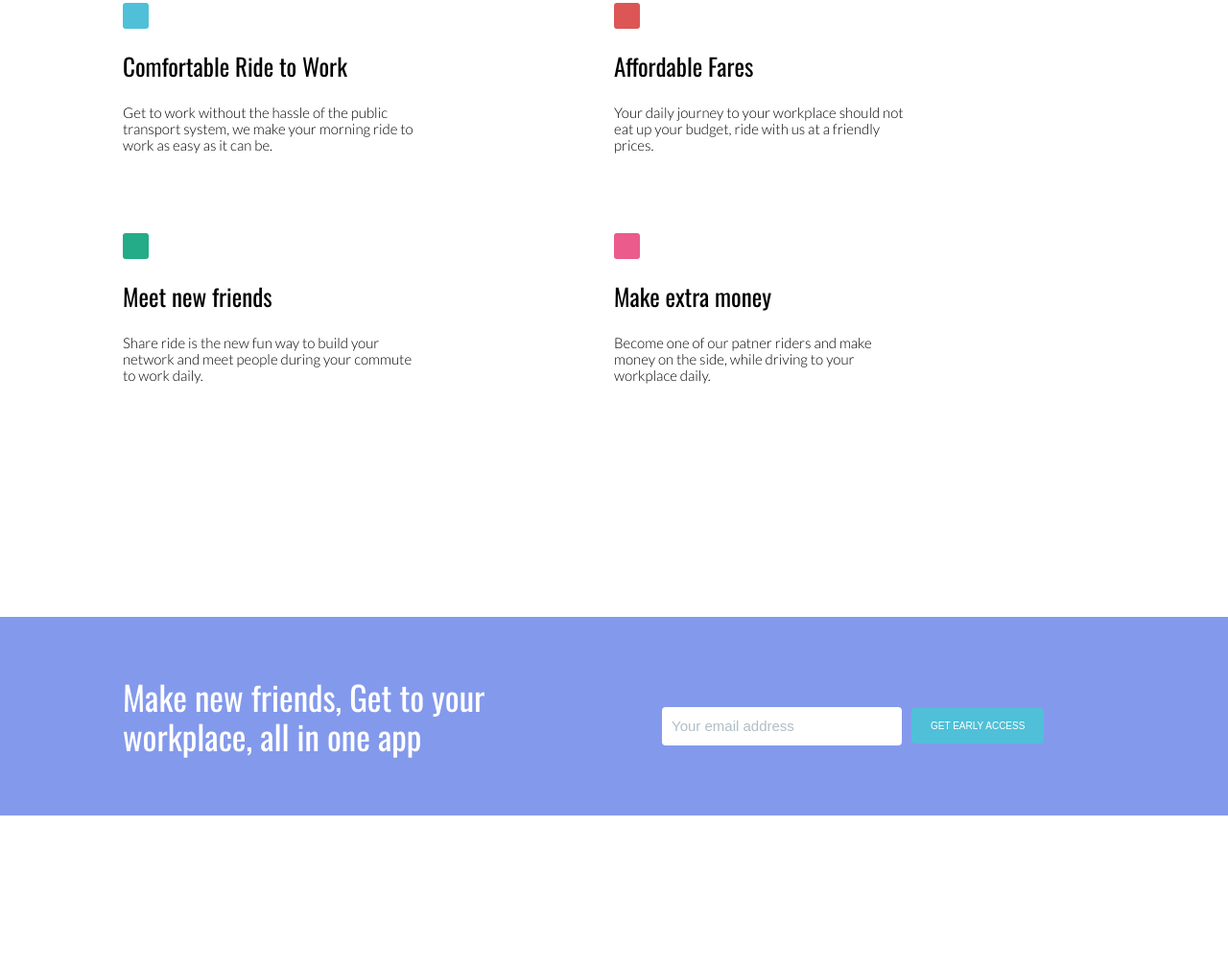
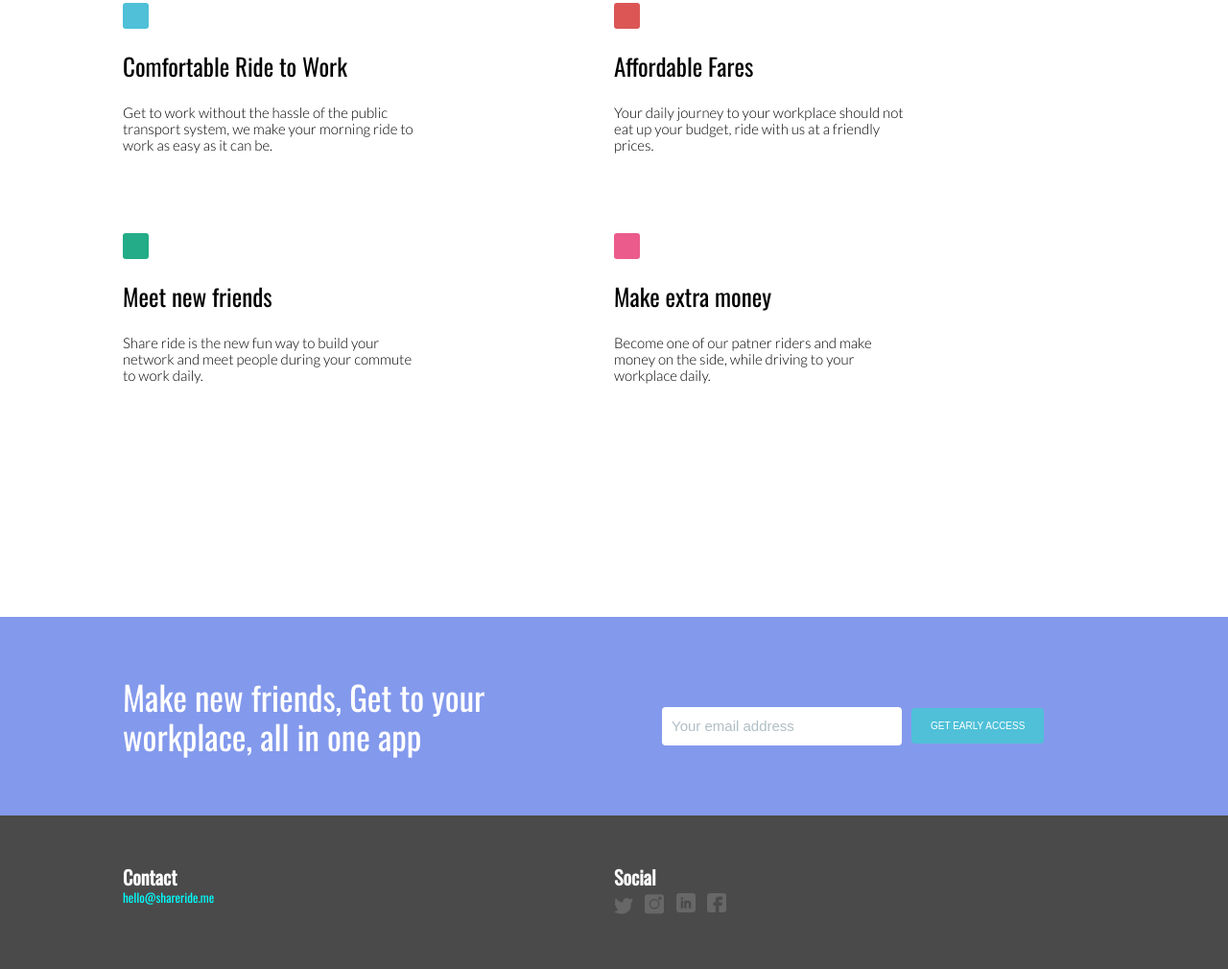
Before and after one commit to chiebuka39/shareride, a website: page index.html in a window 1280 px wide. Shown: the part 957-1967 px from the top of the page at 96% size. Before the commit the page ends 1807 px from the top, so only its background shows below. Drawn offline with nearby package versions, Linux system fonts and the light colour scheme.

Commit message:
finished the footer

```diff
--- a/index.html
+++ b/index.html
@@ -73,7 +73,24 @@
 
 
 
-    </section>
+    <footer>
+        <div class="cont">
+            <div class="footer-element contact">
+                    <h4>Contact</h4>
+                    <p class="p">hello@shareride.me</p>
+                </div>
+                <div class="footer-element socials">
+                    <h4>Social</h4>
+                    <div>
+                        <a href="#"><svg xmlns="http://www.w3.org/2000/svg" width="30" height="24.553" viewBox="0 0 30 24.553"><g transform="translate(-1444 -3107.68)"><path d="M11.192,24.554a25.742,25.742,0,0,1-3.976-.316,18.659,18.659,0,0,1-5.439-1.979L0,21.287l1.924-.633c2.1-.692,3.383-1.121,4.967-1.793a6.608,6.608,0,0,1-3.4-3.936l-.448-1.359.367.056a6.676,6.676,0,0,1-.836-1.031A6.329,6.329,0,0,1,1.5,8.828l.084-1.186.71.275a6.64,6.64,0,0,1-.643-1.8,6.863,6.863,0,0,1,.731-4.62L3.005.358l.827.994A15.228,15.228,0,0,0,13.7,6.906a5.9,5.9,0,0,1,.358-3.135,5.869,5.869,0,0,1,2.386-2.736A7.167,7.167,0,0,1,20.6.014,6.644,6.644,0,0,1,24.685,1.7a13.709,13.709,0,0,0,1.495-.5c.328-.123.7-.263,1.165-.424L29.059.185,27.941,3.377c.074-.006.15-.011.229-.015L30,3.279,28.919,4.758c-.062.085-.078.109-.1.142-.087.131-.2.295-1.68,2.277A2.8,2.8,0,0,0,26.616,9a17.224,17.224,0,0,1-.94,6.928A12.259,12.259,0,0,1,22.385,20.8a14.535,14.535,0,0,1-6.89,3.331,21.209,21.209,0,0,1-4.3.422Zm0,0" transform="translate(1444 3107.68)" fill="#676767"/></g></svg></a>
+                        <a href="#"><svg xmlns="http://www.w3.org/2000/svg" width="28.549" height="28.549" viewBox="0 0 28.549 28.549"><g transform="translate(-1567.937 -3107.451)"><g transform="translate(-3)"><path d="M24.367,0H4.182A4.187,4.187,0,0,0,0,4.182V24.367a4.187,4.187,0,0,0,4.182,4.182H24.367a4.187,4.187,0,0,0,4.182-4.182V4.182A4.187,4.187,0,0,0,24.367,0ZM14.33,21.746a7.527,7.527,0,1,1,7.527-7.527A7.536,7.536,0,0,1,14.33,21.746ZM22.694,8.364A2.509,2.509,0,1,1,25.2,5.855,2.512,2.512,0,0,1,22.694,8.364Zm0,0" transform="translate(1570.937 3107.451)" fill="#676767"/><path d="M392.836,90a.836.836,0,1,0,.836.836A.837.837,0,0,0,392.836,90Zm0,0" transform="translate(1200.795 3022.47)" fill="#676767"/><path d="M157.855,150a5.855,5.855,0,1,0,5.855,5.855A5.862,5.862,0,0,0,157.855,150Zm0,0" transform="translate(1427.412 2965.815)" fill="#676767"/></g></g></svg></a>
+                        <a href="#"><svg xmlns="http://www.w3.org/2000/svg" width="30" height="30" viewBox="0 0 30 30"><g transform="translate(-1605.458 -3106.275)"><path d="M25.605,0H4.395A4.4,4.4,0,0,0,0,4.395V25.605A4.4,4.4,0,0,0,4.395,30H25.605A4.4,4.4,0,0,0,30,25.605V4.395A4.4,4.4,0,0,0,25.605,0Zm-15,23.789H7.09v-12.3h3.516Zm0-14.062H7.09V6.211h3.516Zm12.3,14.062H19.395V16.758a1.758,1.758,0,0,0-3.516,0v7.031H12.363v-12.3h3.516v.663a7.621,7.621,0,0,1,2.637-.663,4.6,4.6,0,0,1,4.395,4.669Zm0,0" transform="translate(1605.458 3106.275)" fill="#676767"/></g></svg></a>
+                        <a href="#"><svg xmlns="http://www.w3.org/2000/svg" width="30" height="30" viewBox="0 0 30 30"><g transform="translate(-1498 -3105)"><path d="M25.605,0H4.395A4.4,4.4,0,0,0,0,4.395V25.605A4.4,4.4,0,0,0,4.395,30h8.848V19.395H9.727V14.121h3.516V10.547a5.279,5.279,0,0,1,5.273-5.273h5.332v5.273H18.516v3.574h5.332l-.879,5.273H18.516V30h7.09A4.4,4.4,0,0,0,30,25.605V4.395A4.4,4.4,0,0,0,25.605,0Zm0,0" transform="translate(1498 3105)" fill="#676767"/></g></svg></a>
+                    </div>
+            </div>
+        </div>
+
+    </footer>
     <script src="dist/js/main.min.js"></script>
 </body>
 </html>
--- a/src/scss/components/_typography.scss
+++ b/src/scss/components/_typography.scss
@@ -40,11 +40,19 @@
 
     .heading-2{
         font-size: 2.5rem;
+        font-weight: 400;
+    }
 
+    .footer-heading{
+        font-size: 2.5rem;
+        font-weight: 400;
     }
 
     .paragraph{
         font-size: 1.5rem;
+    }
+    .p{
+        font-family: 'lato', sans-serif;
     }
 
     .paragraph-1{
--- a/src/scss/layout/_footer.scss
+++ b/src/scss/layout/_footer.scss
@@ -1,10 +1,40 @@
-.footer{
-    grid-column: 1 / -1;
-    height: 10vh;
+footer{
+
+    height: 20vh;
     background-color: rgb(75, 74, 74);
     display: flex;
-    justify-content: center;
-    align-items: center;
+    flex-direction: row;
+    justify-content: space-between;
 
     color: white;
 }
+
+.footer-element{
+    h4{
+        font-size: 2rem;
+        margin: 0;
+    }
+    p{
+        font-size: 1.3rem;
+        margin: 0;
+        margin-top: .2rem;
+        color: aqua;
+    }
+
+    svg{
+        width: 2rem;
+        margin-right: 1rem;
+    }
+}
+
+@media (max-width: 70rem){
+    footer{
+        height: 40vh;
+    }
+
+    .footer-element{
+        padding-top: 2rem;
+        height: 20vh;
+    }
+
+}
```
Also changed, not shown: dist/css/style.css.
